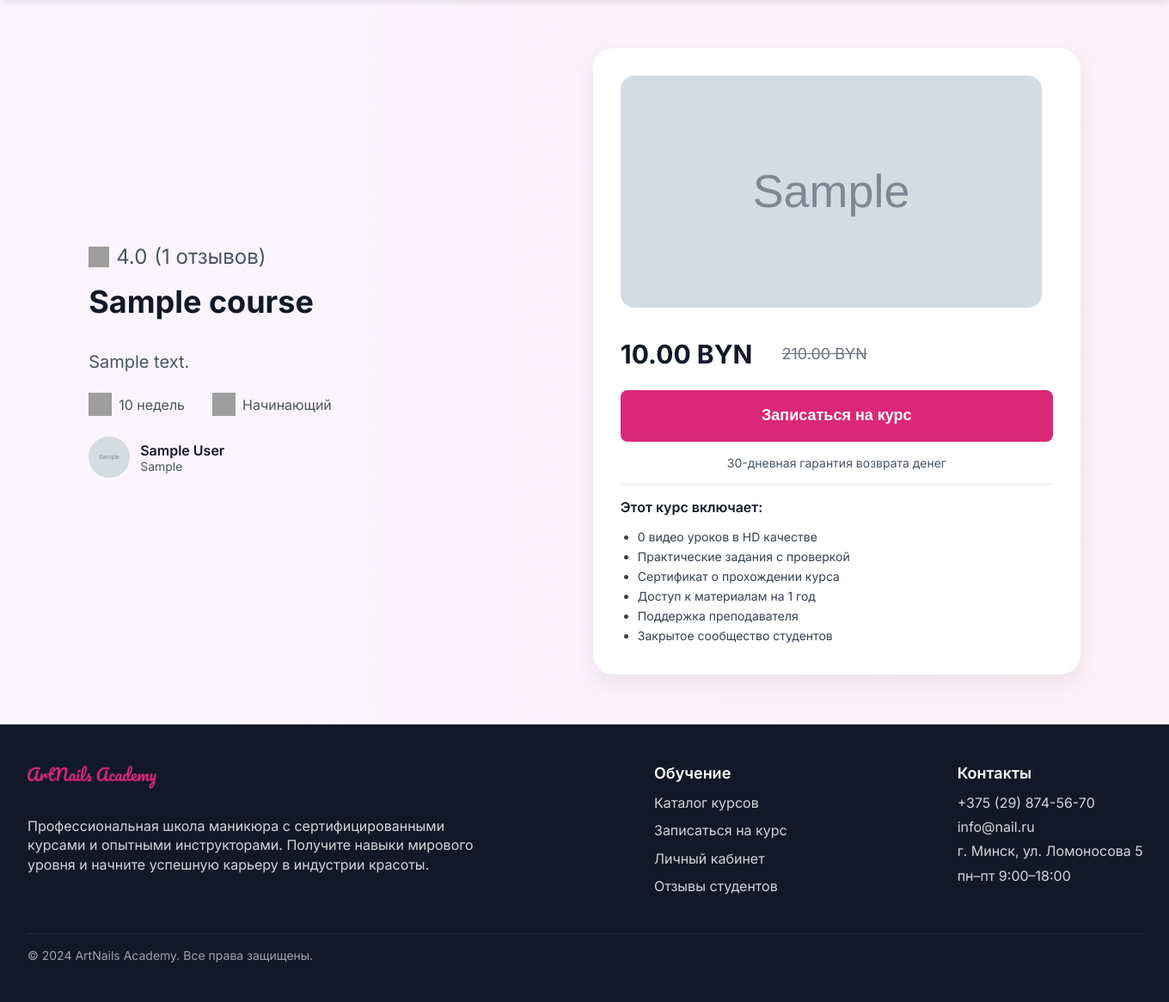
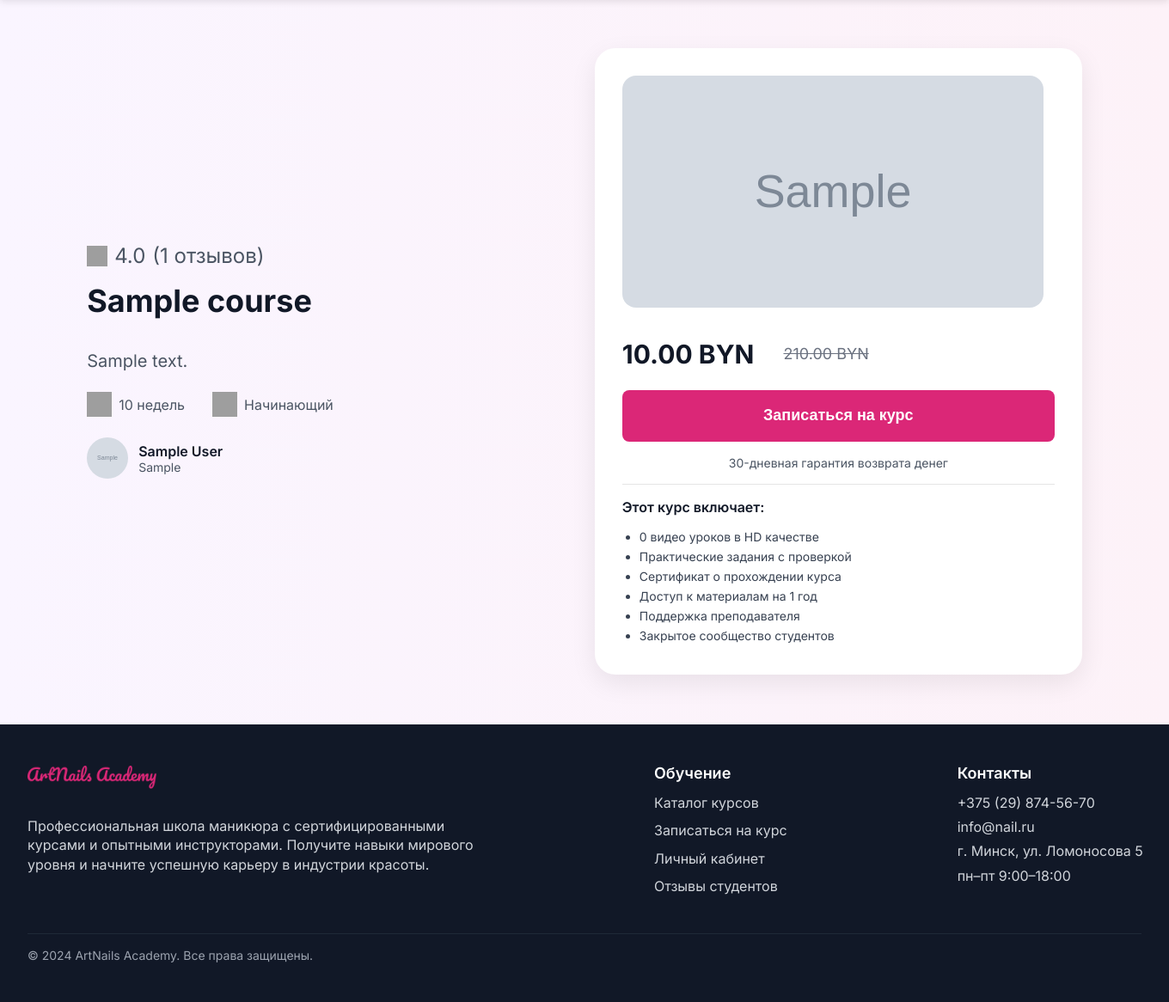
Before and after one commit to Pollmoriy/ArtNails_Academy, a Flask app: page /course/1 in a window 1360 px wide. Shown: the part 83-1249 px from the top of the page at 86% size. Run offline with Flask 3, Linux system fonts and the light colour scheme; the visitor is signed in with stand-in values (Sample User, id 1); tables that the repository leaves empty hold one stand-in row (values such as "Sample post"); grey boxes marked "Sample" are stand-in pictures; parts of the project's set-up code (start-up, migrations or seed data) failed here and were passed over; grey boxes are pictures that could not be loaded.

Commit message:
1 часть страницы о курсе

```diff
--- a/app/static/css/course_details.css
+++ b/app/static/css/course_details.css
@@ -288,3 +288,21 @@
     color: #991B1B;
     white-space: nowrap;
 }
+
+.icon-small {
+    display: inline-block;
+    width: 24px; /* для звездочки */
+    height: 24px;
+}
+
+/* если нужно для часов */
+.meta-item img {
+    width: 27px; /* по твоему ТЗ */
+    height: 27px;
+}
+
+/* если нужно для уровня */
+.meta-item img {
+    width: 29px; /* по твоему ТЗ */
+    height: 29px;
+}
--- a/app/templates/course_details.html
+++ b/app/templates/course_details.html
@@ -30,12 +30,12 @@
             <!-- данные курса -->
             <div class="course-hero__meta">
                 <div class="meta-item">
-                    <img src="{{ url_for('static', filename='icons/clock.svg') }}" alt="">
+                    <img src="{{ url_for('static', filename='icons/clock.svg') }}" alt="clock" class="icon-small">
                     <span>{{ course.duration_weeks }} недель</span>
                 </div>
 
                 <div class="meta-item">
-                    <img src="{{ url_for('static', filename='icons/level.svg') }}" alt="">
+                    <img src="{{ url_for('static', filename='icons/level.svg') }}" alt="level" class="icon-small">
                     <span>{{ course.difficulty }}</span>
                 </div>
             </div>
```
